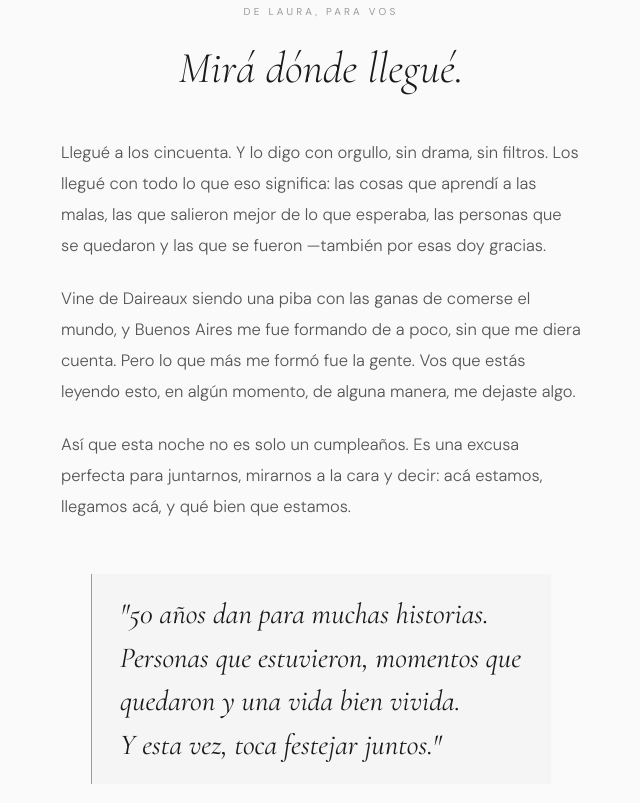
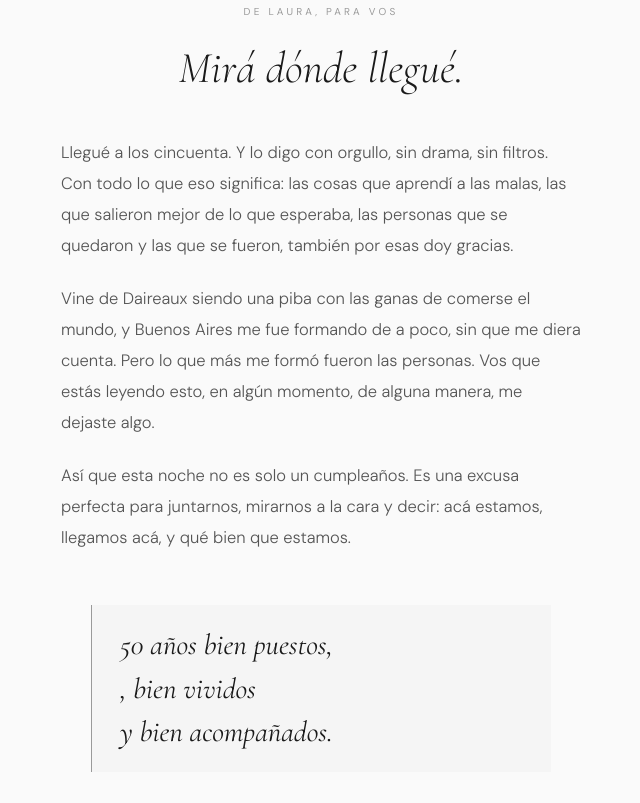
Before and after one commit to 50-laura/invitacion, a plain HTML site: page index.html in a window 1280 px wide. Shown: the part 897-1700 px from the top of the page, without its empty margins (319-959 px from the left). Drawn offline with nearby package versions, Linux system fonts and the light colour scheme.

Commit message:
Update index.html

```diff
--- a/index.html
+++ b/index.html
@@ -935,10 +935,10 @@ footer.footer p {
 
     <div class="emocional-body reveal reveal-delay-2">
       <p>
-        Llegué a los cincuenta. Y lo digo con orgullo, sin drama, sin filtros. Los llegué con todo lo que eso significa: las cosas que aprendí a las malas, las que salieron mejor de lo que esperaba, las personas que se quedaron y las que se fueron —también por esas doy gracias.
+        Llegué a los cincuenta. Y lo digo con orgullo, sin drama, sin filtros. Con todo lo que eso significa: las cosas que aprendí a las malas, las que salieron mejor de lo que esperaba, las personas que se quedaron y las que se fueron, también por esas doy gracias.
       </p>
       <p>
-        Vine de Daireaux siendo una piba con las ganas de comerse el mundo, y Buenos Aires me fue formando de a poco, sin que me diera cuenta. Pero lo que más me formó fue la gente. Vos que estás leyendo esto, en algún momento, de alguna manera, me dejaste algo.
+        Vine de Daireaux siendo una piba con las ganas de comerse el mundo, y Buenos Aires me fue formando de a poco, sin que me diera cuenta. Pero lo que más me formó fueron las personas. Vos que estás leyendo esto, en algún momento, de alguna manera, me dejaste algo.
       </p>
       <p>
         Así que esta noche no es solo un cumpleaños. Es una excusa perfecta para juntarnos, mirarnos a la cara y decir: acá estamos, llegamos acá, y qué bien que estamos.
@@ -946,7 +946,7 @@ footer.footer p {
     </div>
 
     <div class="quote-block reveal reveal-delay-3">
-      <p>"50 años dan para muchas historias.<br>Personas que estuvieron, momentos que quedaron y una vida bien vivida.<br>Y esta vez, toca festejar juntos."</p>
+      <p>50 años bien puestos,<br>, bien vividos<br>y bien acompañados.</p>
     </div>
 
     <!-- Dress code badge -->
```
